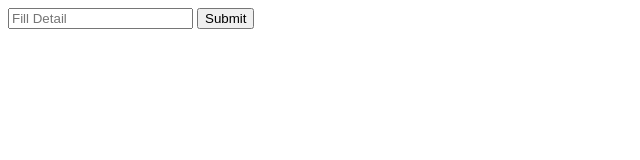
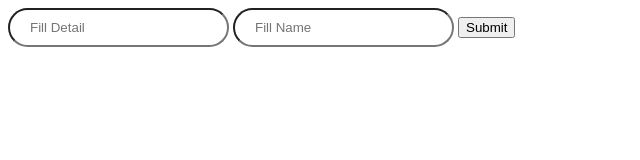
Before and after one commit to naman360/githubWorkshop2, a plain HTML site: page index.html in a window 1280 px wide. Shown: the whole page, without its empty margins (0-640 px from the left). Drawn offline with Linux system fonts and the light colour scheme.

Commit message:
styles added

```diff
--- a/index.html
+++ b/index.html
@@ -1,13 +1,19 @@
 <!DOCTYPE html>
 <html lang="en">
+
 <head>
     <meta charset="UTF-8">
     <meta http-equiv="X-UA-Compatible" content="IE=edge">
     <meta name="viewport" content="width=device-width, initial-scale=1.0">
     <title>Document</title>
+    <link rel="stylesheet" href="./style.css">
 </head>
+
 <body>
     <input type="text" placeholder="Fill Detail">
+    <input type="text" placeholder="Fill Name">
+
     <button>Submit</button>
 </body>
+
 </html>
--- /dev/null
+++ b/style.css
@@ -0,0 +1,4 @@
+input {
+  padding: 10px 20px;
+  border-radius: 20px;
+}
```
